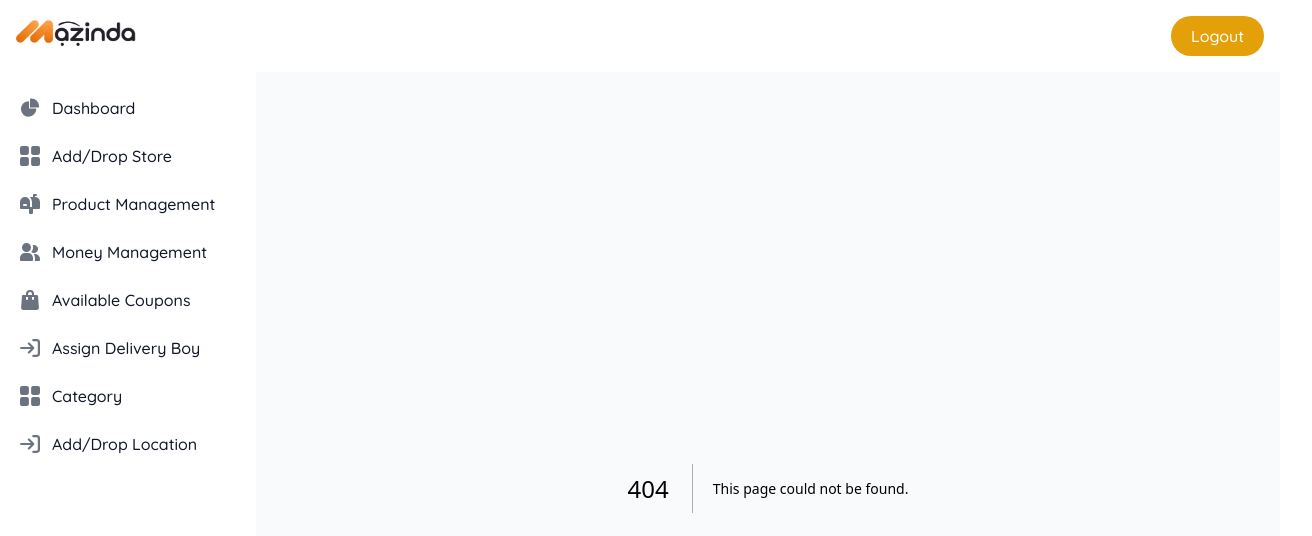
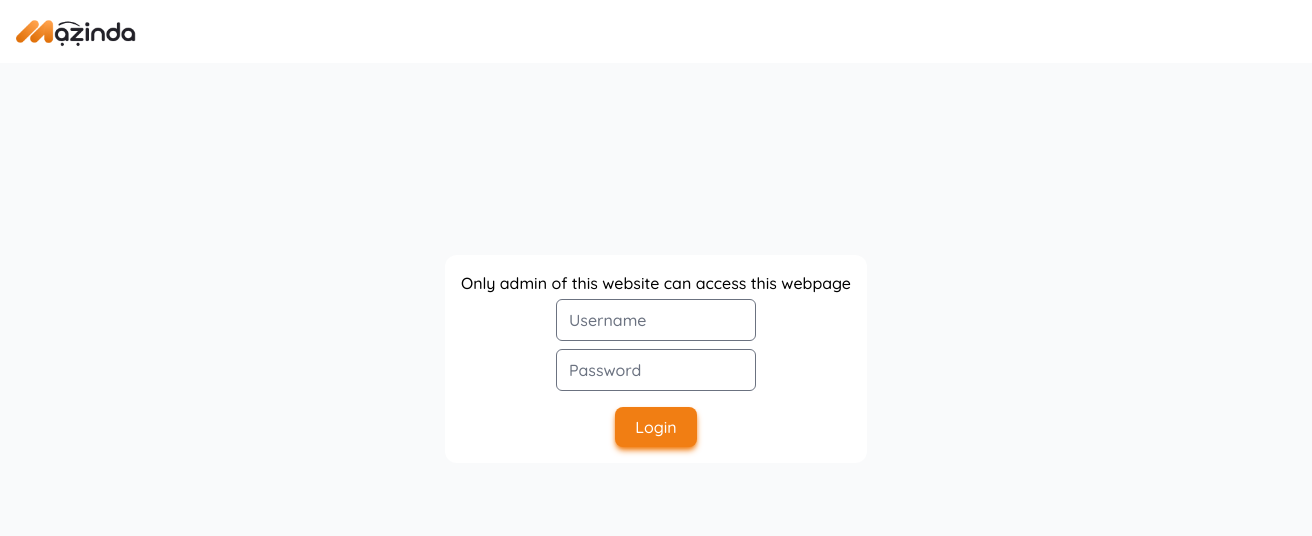
Before and after one commit to sarthkjoshi/mazinda-admin, a Next.js app: page /login in a window 1280 px wide. Before the commit this address had no page. Shown: the top 536 px of the page, 1312 px wide, since content can reach past the window. Built offline with nearby package versions, Linux system fonts and the light colour scheme.

Commit message:
used middlewares to lock the admin end

```diff
--- /dev/null
+++ b/app/dashboard/page.jsx
@@ -0,0 +1,12 @@
+import Overview from "@/components/dashboard/Overview";
+
+const Dashboard = () => {
+  return (
+    <>
+      <h1 className="font-semibold text-3xl my-2">Mazinda : Admin Dashboard</h1>
+      <Overview />
+    </>
+  );
+};
+
+export default Dashboard;
--- a/app/auth/login/page.jsx
+++ b/app/login/page.jsx
@@ -12,6 +12,8 @@ const LoginPage = () => {
   const [error, setError] = useState("");
 
   const handleLogin = () => {
+    console.log("clicked");
+
     const validUsername = process.env.NEXT_PUBLIC_ADMIN_USERNAME;
     const validPassword = process.env.NEXT_PUBLIC_ADMIN_PASSWORD;
 
@@ -29,8 +31,8 @@ const LoginPage = () => {
   };
 
   return (
-    <div className="w-screen h-screen flex items-center justify-center">
-      <div className="flex flex-col items-center">
+    <div className="w-screen h-[70vh] flex items-center justify-center">
+      <div className="flex flex-col items-center bg-white p-4 rounded-xl">
         <p>Only admin of this website can access this webpage</p>
         <div>
           <label>
--- a/app/page.jsx
+++ b/app/page.jsx
@@ -1,11 +1,19 @@
-import Overview from "@/components/dashboard/Overview";
+'use client'
+
+import OvalLoader from "@/components/utility/OvalLoader";
+import { useRouter } from "next/navigation";
+import { useEffect } from "react";
 
 const Admin = () => {
+  const router = useRouter();
+  useEffect(() => {
+    router.push("/dashboard");
+  }, []);
+
   return (
-    <>
-      <h1 className="font-semibold text-3xl my-2">Admin Dashboard</h1>
-      <Overview />
-    </>
+    <div className="flex items-center justify-center h-screen w-screen">
+      <OvalLoader />
+    </div>
   );
 };
 
--- a/components/Navbar.jsx
+++ b/components/Navbar.jsx
@@ -18,7 +18,7 @@ const Navbar = () => {
       <Link href="/">
         <Image width={120} src={MazindaLogo} alt="Mazinda Logo" />
       </Link>
-      {!pathname.includes('auth') ? <Link href='/auth/login' onClick={handleLogout} className="bg-yellow-400 py-2 px-5 text-white rounded-full">Logout</Link> : null}
+      {!pathname.includes('login') ? <Link href='/login' onClick={handleLogout} className="bg-yellow-400 py-2 px-5 text-white rounded-full">Logout</Link> : null}
     </nav>
   );
 };
--- a/components/Sidebar.jsx
+++ b/components/Sidebar.jsx
@@ -8,7 +8,7 @@ const Sidebar = () => {
   const pathname = usePathname();
   return (
     <>
-      {!pathname.includes("auth") ? (
+      {!pathname.includes("login") ? (
         <aside
           id="default-sidebar"
           className="top-0 left-0 z-40 w-64 h-screen transition-transform -translate-x-full sm:translate-x-0"
```
Also changed, not shown: middleware.js (added, +17 -0 lines).
